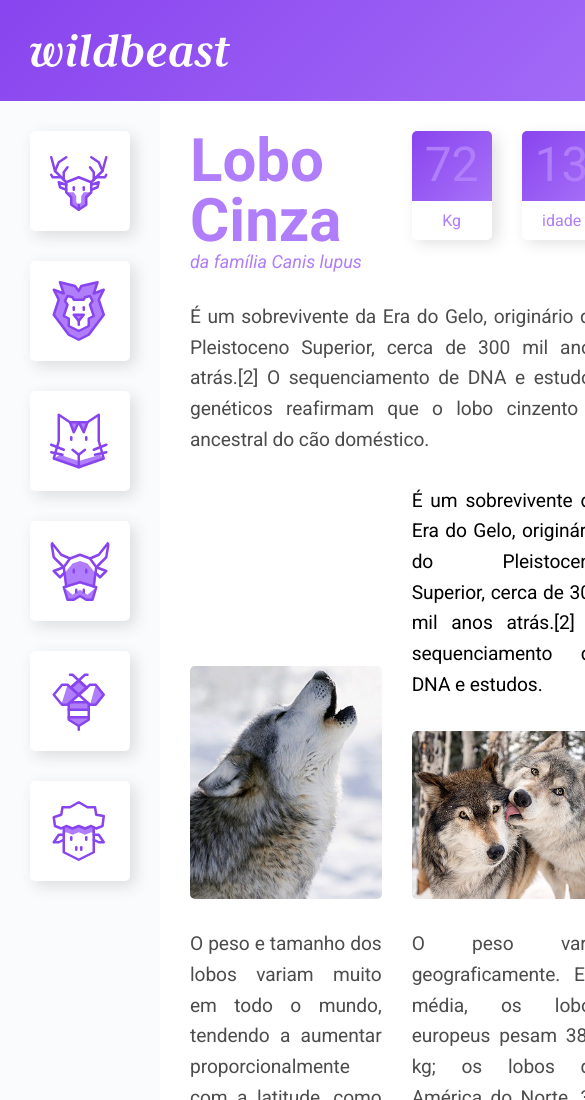
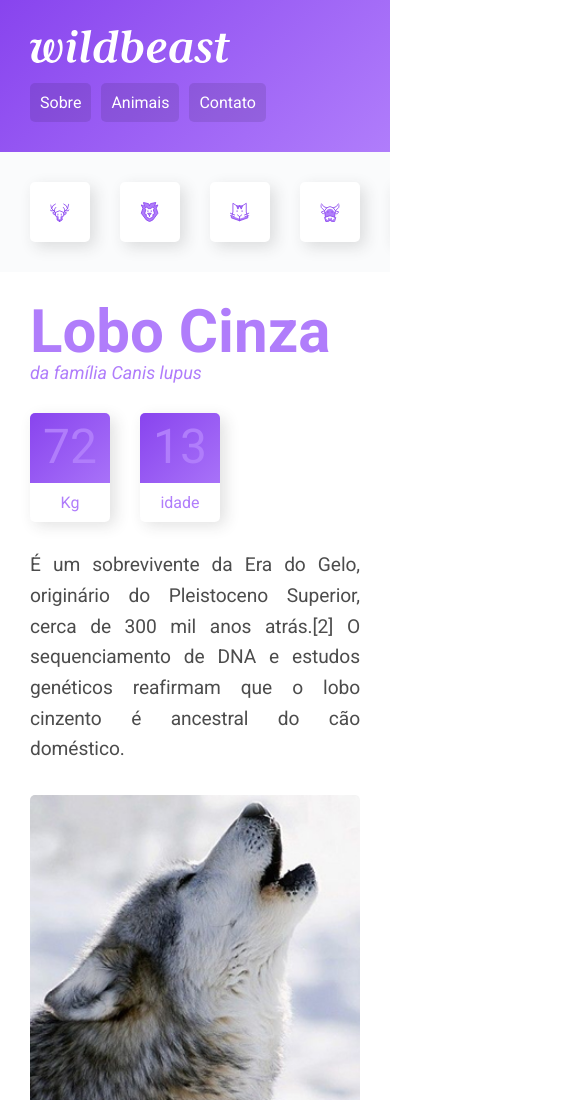
Before and after one commit to T-pl/wild-beast-grid-layout, a plain HTML site: page index.html in a window 390 px wide. Shown: the top 1100 px of the page, 585 px wide, since content can reach past the window. Drawn offline with Linux system fonts and the light colour scheme.

Commit message:
WBO-01: Finalizando a responsividade

```diff
--- a/css/style.css
+++ b/css/style.css
@@ -30,7 +30,7 @@ img {
   grid-template-areas:
     "cabecalho cabecalho cabecalho"
     "side-nav content anuncios"
-    "roda-pe roda-pe roda-pe";
+    "footer footer footer";
 }
 
 .cabecalho {
@@ -106,7 +106,6 @@ img {
 .side-nav li a:hover {
   background: #b07dfb;
 }
-
 
 .content {
   grid-area: content;
@@ -222,16 +221,76 @@ p {
   align-content: start;
   padding: 30px;
   gap: 30px;
+  grid-template-columns: repeat(auto-fit, minmax(150px, 1fr));
 }
 
 /* FOOTER */
-#roda-pe {
-  grid-area: roda-pe;
+footer {
+  grid-area: footer;
   background: linear-gradient(135deg, #8844ee, #b07dfb);
 }
 
-#roda-pe p {
+footer p {
   color: #fff;
   text-align: center;
   padding: 30px;
 }
+
+
+
+@media (max-width: 1200px){
+  #estrutura-principal{
+    grid-template-areas:
+    "cabecalho cabecalho cabecalho"
+    "side-nav content content"
+    "side-nav anuncios anuncios"
+    "footer footer footer";
+  }
+}
+
+@media(max-width: 760px){
+  #estrutura-principal{
+    grid-template-columns: 100%;
+    grid-template-areas:
+    "cabecalho"
+    "side-nav"
+    "content"
+    "anuncios"
+    "footer";
+  }
+  .cabecalho{
+    grid-template-columns: auto;
+  }
+  .logo{
+    margin-bottom: 20px;
+  }
+  .cabecalho nav a{
+    font-size: 1em;
+  }
+  .cabecalho li + li{
+    margin-left: 10px;
+  }
+  .side-nav{
+    padding: 0 30px;
+    overflow-x: auto;
+    -webkit-overflow-scrolling: touch;
+    -ms-overflow-style: -ms-autohiding-scrollbar;
+  }
+
+  .side-nav ul{
+    display: flex;
+  }
+  .side-nav ul li{
+    flex: 1 0 60px;
+  }
+  .side-nav ul li a{
+    margin: 30px 30px 30px 0;
+  }
+
+}
+
+@media(max-width: 600px){
+  .content{
+    grid-template-columns: auto;
+  }
+}
--- a/index.html
+++ b/index.html
@@ -8,6 +8,7 @@
   <title>Wild Beast</title>
   <link href="https://fonts.googleapis.com/css2?family=Roboto:ital,wght@0,400;0,700;1,400&display=swap"
     rel="stylesheet">
+    <link rel="shortcut icon" href="img/favicon.svg" type="image/x-icon">
   <link rel="stylesheet" href="/css/style.css">
 </head>
 
@@ -104,9 +105,8 @@
         <img src="/img/anuncio-2.jpg" alt="Anúncio">
       </div>
     </aside>
-    <footer id="roda-pe">
+    <footer>
       <p>Tiago Ferreira &copy <span id="ano">2021</span> | Todos os Direitos Reservados!</p>
-
     </footer>
   </div>
 </body>
```
Also changed, not shown: img/favicon.svg (added).
